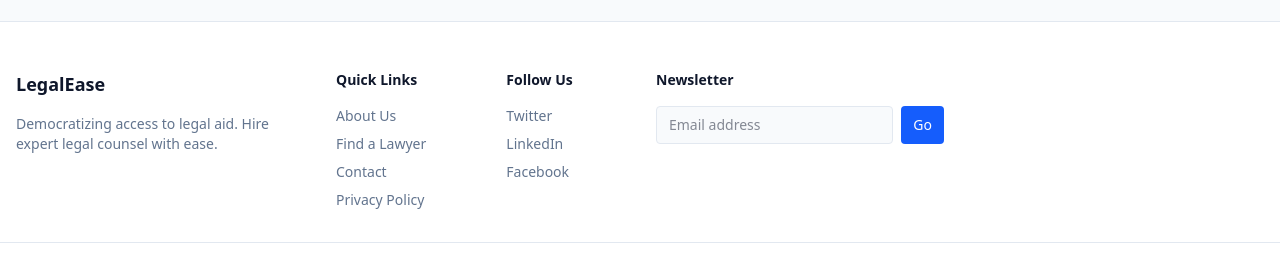
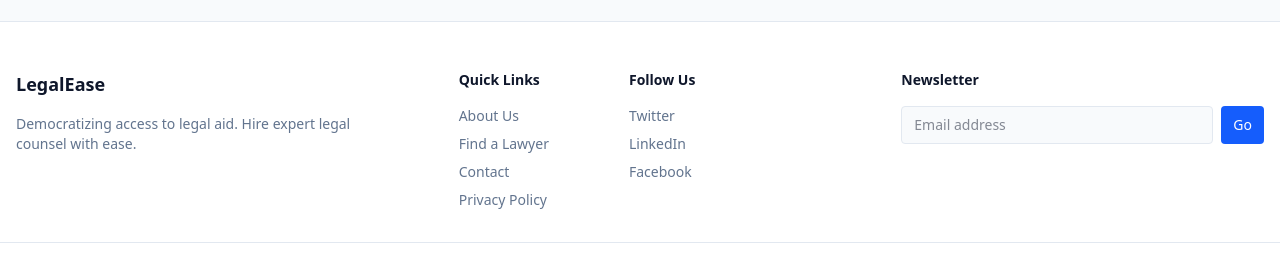
Before and after one commit to Clone54/findmylawyer, a React (Vite) app: page / in a window 1280 px wide. Shown: the part 2031-2291 px from the top of the page. Built offline with nearby package versions, Linux system fonts and the light colour scheme; no server answers.

Commit message:
footer update

```diff
--- a/src/layouts/MainLayout.jsx
+++ b/src/layouts/MainLayout.jsx
@@ -155,7 +155,7 @@
       </main>
 
       <footer className="bg-white dark:bg-slate-900 border-t border-slate-200 dark:border-slate-800 text-slate-500 dark:text-slate-400 py-12 text-sm">
-        <div className="max-w-7xl mx-auto px-4 grid grid-cols-1 md:grid-cols-4 gap-8">
+        <div className="max-w-7xl mx-auto px-4 grid grid-cols-1 md:grid-cols-3 gap-20">
           <div>
             <h3 className="text-slate-900 dark:text-white text-lg font-bold mb-4">LegalEase</h3>
             <p>Democratizing access to legal aid. Hire expert legal counsel with ease.</p>
```
